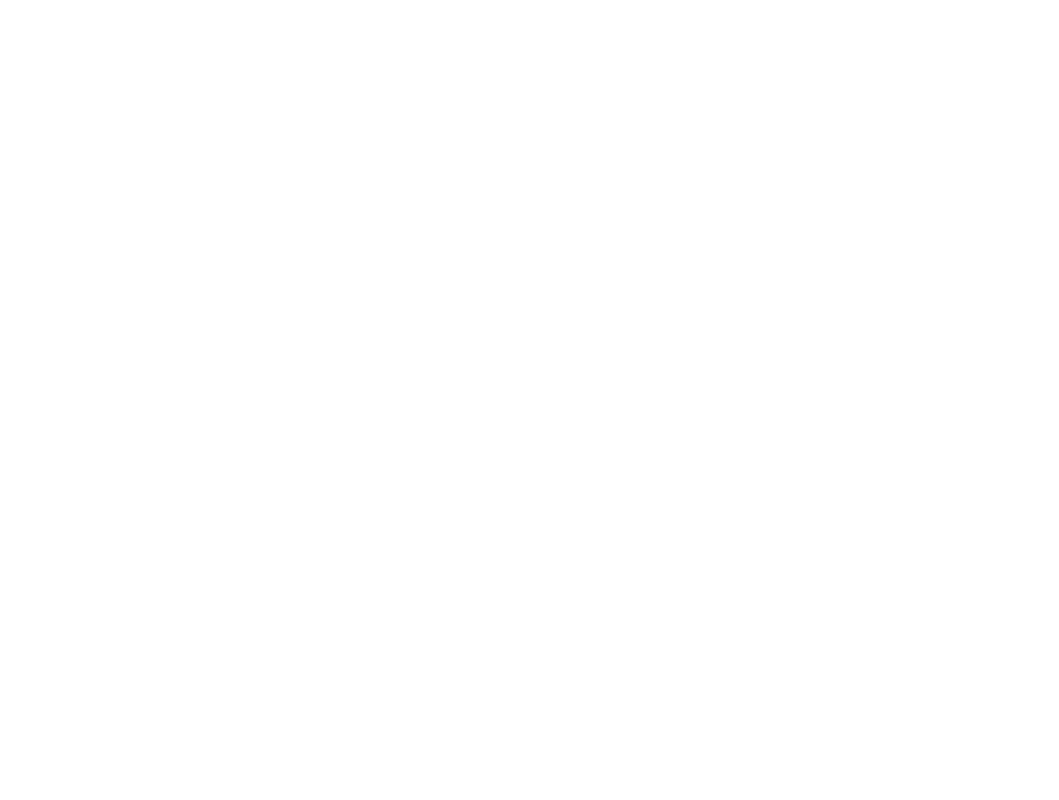
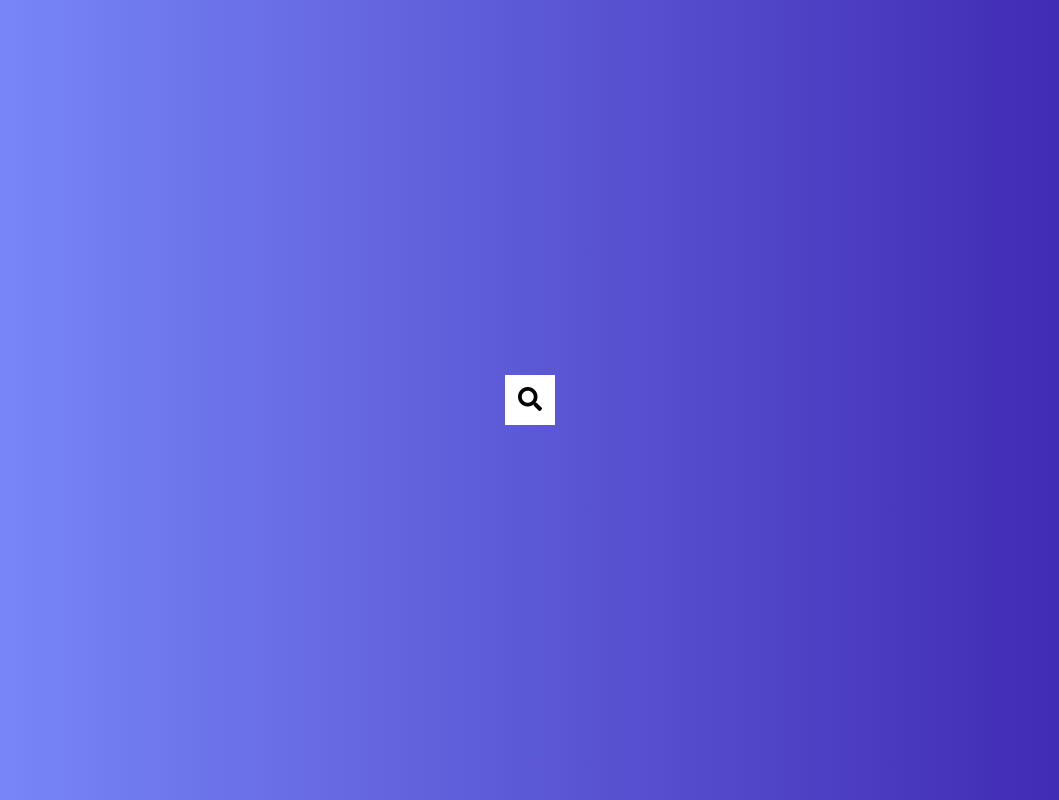
Before and after one commit to ElenaMnt/Small-Components, a plain HTML site: page 4thDayProject - Hidden Search Widget/index.html in a window 1280 px wide. Shown: the whole page, without its empty margins (110-1169 px from the left). Drawn offline with Linux system fonts and the light colour scheme; a web font is replaced by a local one.

Commit message:
Finished Day 4

```diff
--- a/4thDayProject - Hidden Search Widget/index.html
+++ b/4thDayProject - Hidden Search Widget/index.html
@@ -4,12 +4,18 @@
     <meta charset="UTF-8">
     <meta http-equiv="X-UA-Compatible" content="IE=edge">
     <meta name="viewport" content="width=device-width, initial-scale=1.0">
+    <link rel="stylesheet" href="https://use.fontawesome.com/releases/v5.6.1/css/all.css" integrity="sha384-gfdkjb5BdAXd+lj+gudLWI+BXq4IuLW5IT+brZEZsLFm++aCMlF1V92rMkPaX4PP" crossorigin="anonymous">
     <link rel="stylesheet" href="styles.css">
-    <title>Document</title>
+    <title>Hidden Search</title>
 </head>
 <body>
 
-
+   <div class="search">
+       <input type="text" class="input" placeholder="Search....">
+       <button class="btn">
+           <i class="fas fa-search"></i>
+       </button>
+   </div>
 
    <script src = "index.js"></script>
 </body>
--- a/4thDayProject - Hidden Search Widget/index.js
+++ b/4thDayProject - Hidden Search Widget/index.js
@@ -0,0 +1,9 @@
+const search = document.querySelector('.search');
+const btn = document.querySelector('.btn');
+const input = document.querySelector('.input');
+
+
+btn.addEventListener('click', () => {
+    search.classList.toggle('active');
+    input.focus();
+});
--- a/4thDayProject - Hidden Search Widget/styles.css
+++ b/4thDayProject - Hidden Search Widget/styles.css
@@ -1,15 +1,57 @@
-@import url('https://fonts.googleapis.com/css?family=Muli&display=swap');
+@import url('https://fonts.googleapis.com/css?family=Roboto&display=swap');
 
 * {
   box-sizing: border-box; /*If we add any padding or border to an element it doesn't affect the width of it */
 }
 
 body {
-  font-family: 'Muli', sans-serif;
+  background-image: linear-gradient(90deg, #7d8fff, #3b22ad);
+  font-family: 'roboto', sans-serif;
   display: flex;
   align-items: center;
   justify-content: center;
+  height: 100vh;
   overflow: hidden;
-  height: 100vh;
   margin: 0;
 }
+
+.search {
+  position: relative;
+  height: 50px;
+}
+
+.search .input {
+  background-color: #fff;
+  border: 0;
+  font-size: 18px;
+  padding: 15px;
+  height: 50px;
+  width: 50px;
+  transition: width 0.3s ease;
+}
+
+.btn {
+  background-color: #fff;
+  border: 0;
+  cursor: pointer;
+  font-size: 24px;
+  position: absolute;
+  top: 0;
+  left: 0;
+  height: 50px;
+  width: 50px;
+  transition: transform 0.3s ease;
+}
+
+.btn:focus,
+.input:focus {
+  outline: none;
+}
+
+.search.active .input {
+  width: 200px;
+}
+
+.search.active .btn {
+  transform: translateX(198px);
+}
```
